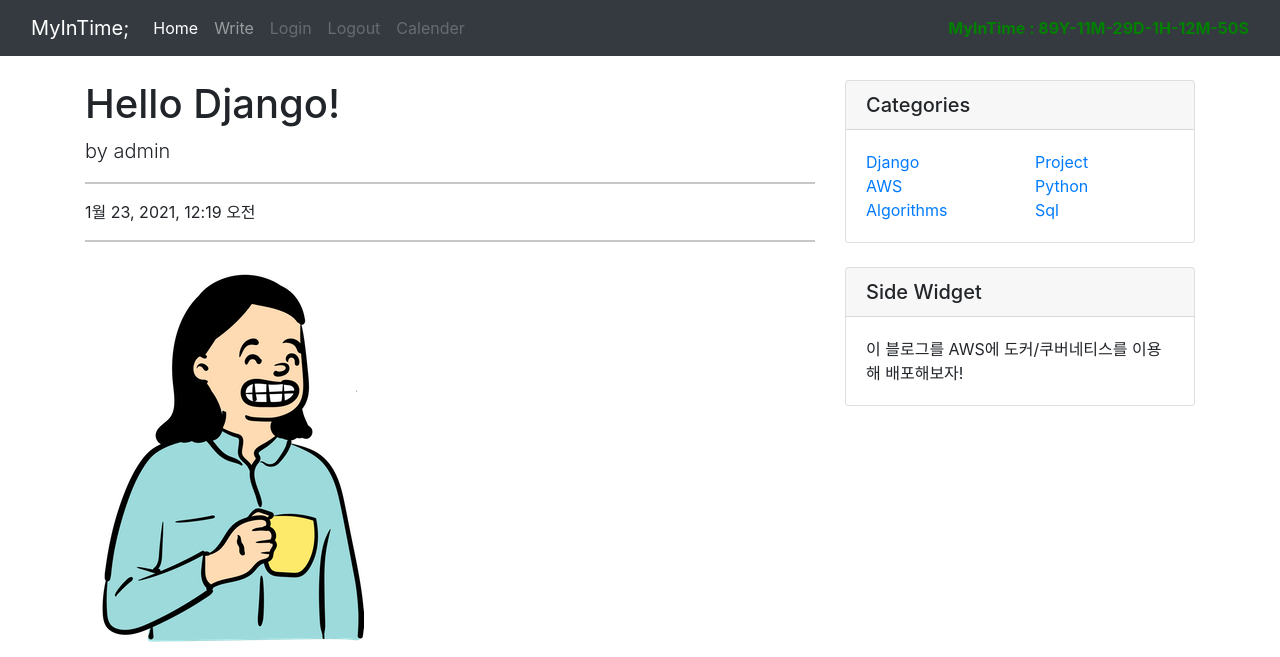
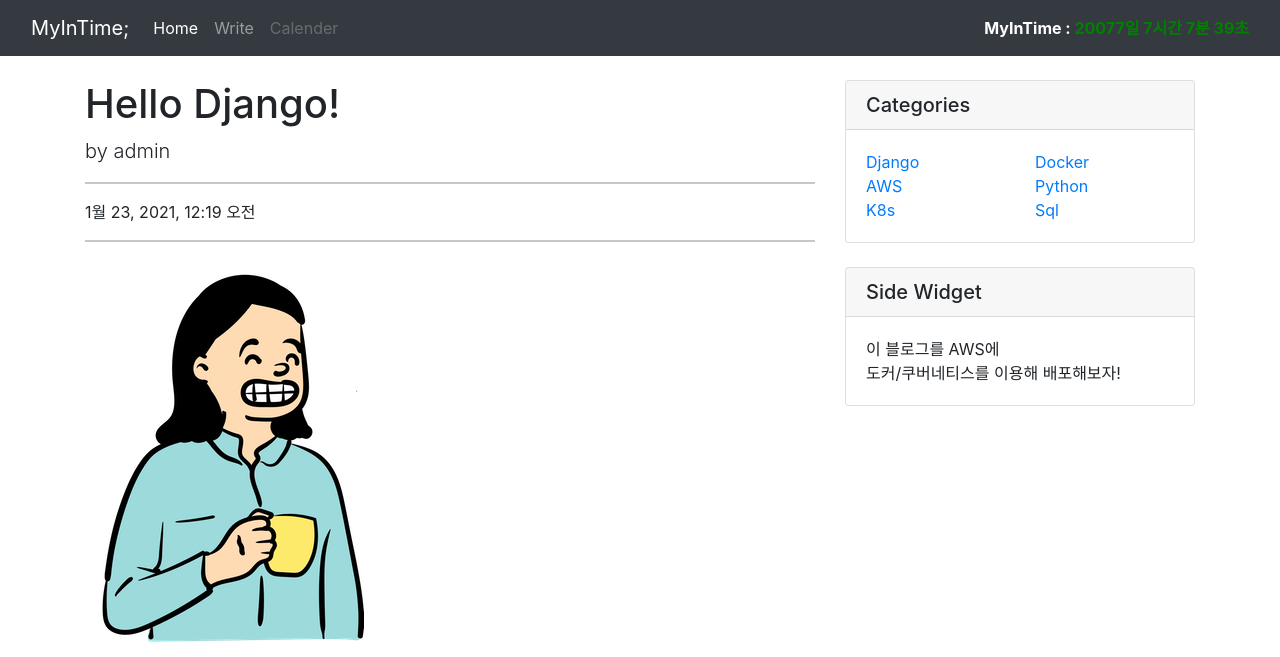
Before and after one commit to HyunJungChoe/MyInTime, a Django app: page /blogMain/detail/2/ in a window 1280 px wide. Shown: the top 657 px of the page. Run offline with Django 3.2, Linux system fonts and the light colour scheme; data comes from the database, SQL or seed files in the repository; both versions use the stored data as it was after the commit; grey boxes labelled with a size stand in for pictures from a placeholder-image service; some libraries are stand-ins or nearby versions.

Commit message:
docker-blog2

```diff
--- a/MyInTime_pjt/pjt_MyInTime/blogapp/templates/detail.html
+++ b/MyInTime_pjt/pjt_MyInTime/blogapp/templates/detail.html
@@ -147,14 +147,14 @@
                     <a href="#">AWS</a>
                   </li>
                   <li>
-                    <a href="#">Algorithms</a>
+                    <a href="#">K8s</a>
                   </li>
                 </ul>
               </div>
               <div class="col-lg-6">
                 <ul class="list-unstyled mb-0">
                   <li>
-                    <a href="#">Project</a>
+                    <a href="#">Docker</a>
                   </li>
                   <li>
                     <a href="#">Python</a>
@@ -172,7 +172,7 @@
         <div class="card my-4">
           <h5 class="card-header">Side Widget</h5>
           <div class="card-body">
-            이 블로그를 AWS에 도커/쿠버네티스를 이용해 배포해보자!
+            이 블로그를 AWS에 <br> 도커/쿠버네티스를 이용해 배포해보자!
           </div>
         </div>
 
--- a/MyInTime_pjt/pjt_MyInTime/pjt_MyInTime/settings.py
+++ b/MyInTime_pjt/pjt_MyInTime/pjt_MyInTime/settings.py
@@ -26,7 +26,7 @@ SECRET_KEY = 'nb+ow)a5wy-+(7e83xuvcah5)=y%(o&qdivd1ibtbkytv!qvn_'
 # SECURITY WARNING: don't run with debug turned on in production!
 DEBUG = True
 
-ALLOWED_HOSTS = []
+ALLOWED_HOSTS = '*'
 
 
 # Application definition
--- a/MyInTime_pjt/pjt_MyInTime/pjt_MyInTime/templates/base.html
+++ b/MyInTime_pjt/pjt_MyInTime/pjt_MyInTime/templates/base.html
@@ -9,7 +9,47 @@
   <link rel="stylesheet" href="{% static 'css/navbar-top-fixed.css' %}">
 </head>
 
+<script>
+const countDownTimer = function (id, date) {
+var _vDate = new Date(date);
+var _second = 1000;
+var _minute = _second * 60;
+var _hour = _minute * 60;
+var _day = _hour * 24;
+var timer;
+
+function showRemaining() {
+ var now = new Date();
+ var distDt = _vDate - now;
+ if (distDt < 0) {
+ clearInterval(timer);
+ document.getElementById(id).textContent = '00 : 00 : 00 : 00 : 00: 00';
+ return;
+ }
+
+  var days = Math.floor(distDt / _day);
+  var hours = Math.floor((distDt % _day) / _hour);
+  var minutes = Math.floor((distDt % _hour) / _minute);
+  var seconds = Math.floor((distDt % _minute) / _second);
+  document.getElementById(id).textContent = days + '일 '; document.getElementById(id).textContent += hours + '시간 ';
+  document.getElementById(id).textContent += minutes + '분 ';
+  document.getElementById(id).textContent += seconds + '초';
+  }
+
+  timer = setInterval(showRemaining, 1000);
+  }
+  var dateObj = new Date();
+  dateObj.setDate(dateObj.getDate() + 1);
+  countDownTimer('demo', '01/21/2076');
+
+
+</script>
+
+
+
+
 <body>
+
 <nav class="navbar navbar-expand-md navbar-dark fixed-top bg-dark">
   <div class="container-fluid">
     <a class="navbar-brand" href="{% url 'index' %}">MyInTime;</a>
@@ -24,26 +64,24 @@
         <li class="nav-item">
         <a class="nav-link" href="{% url 'createBlog' %}">Write</a>
         </li>
-        <li class="nav-item">
-            <a class="nav-link disabled" href="#">Login</a>
-        </li>
-        <li class="nav-item">
-            <a class="nav-link disabled" href="#">Logout</a>
-        </li>
+<!--        <li class="nav-item">-->
+<!--            <a class="nav-link disabled" href="#">Login</a>-->
+<!--        </li>-->
+<!--        <li class="nav-item">-->
+<!--            <a class="nav-link disabled" href="#">Logout</a>-->
+<!--        </li>-->
         <li class="nav-item">
             <a class="nav-link disabled" href="#">Calender</a>
         </li>
 
         </ul>
-
-      <a style="color:green;"> <b> MyInTime : 89Y-11M-29D-1H-12M-50S </b></a>
+      <b style="color:white;"> MyInTime : <a id="demo" style="color:green;"></a> </b>
+<!--      <a style="color:green;"> <b> MyInTime : 89Y-11M-29D-1H-12M-50S </b></a>-->
 
 <!--      <form class="d-flex">-->
 <!--        <input class="form-control me-2" type="search" placeholder="Search" aria-label="Search">-->
 <!--        <button class="btn btn-outline-success" type="submit">Search</button>-->
 <!--      </form>-->
-
-
     </div>
   </div>
 </nav>
```
Also changed, not shown: MyInTime_pjt/pjt_MyInTime/db.sqlite3, README.md, 1 other file.
